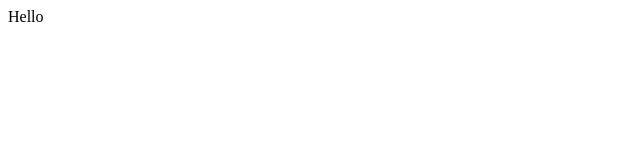
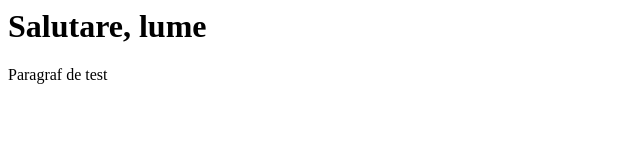
Before and after one commit to DemianDoru/demo-repo, a plain HTML site: page index.html in a window 1280 px wide. Shown: the whole page, without its empty margins (0-640 px from the left). Drawn offline with Linux system fonts and the light colour scheme.

Commit message:
adaug fisier html si alte modificari minore

```diff
--- /dev/null
+++ b/Index.js
@@ -0,0 +1,2 @@
+console.log('config.js');
+console.log('version1');
--- a/index.html
+++ b/index.html
@@ -1 +1,2 @@
-<div>Hello</div>
+<h1>Salutare, lume</h1>
+<p>Paragraf de test</p>
```
Also changed, not shown: index.css (added), 1 other file.
